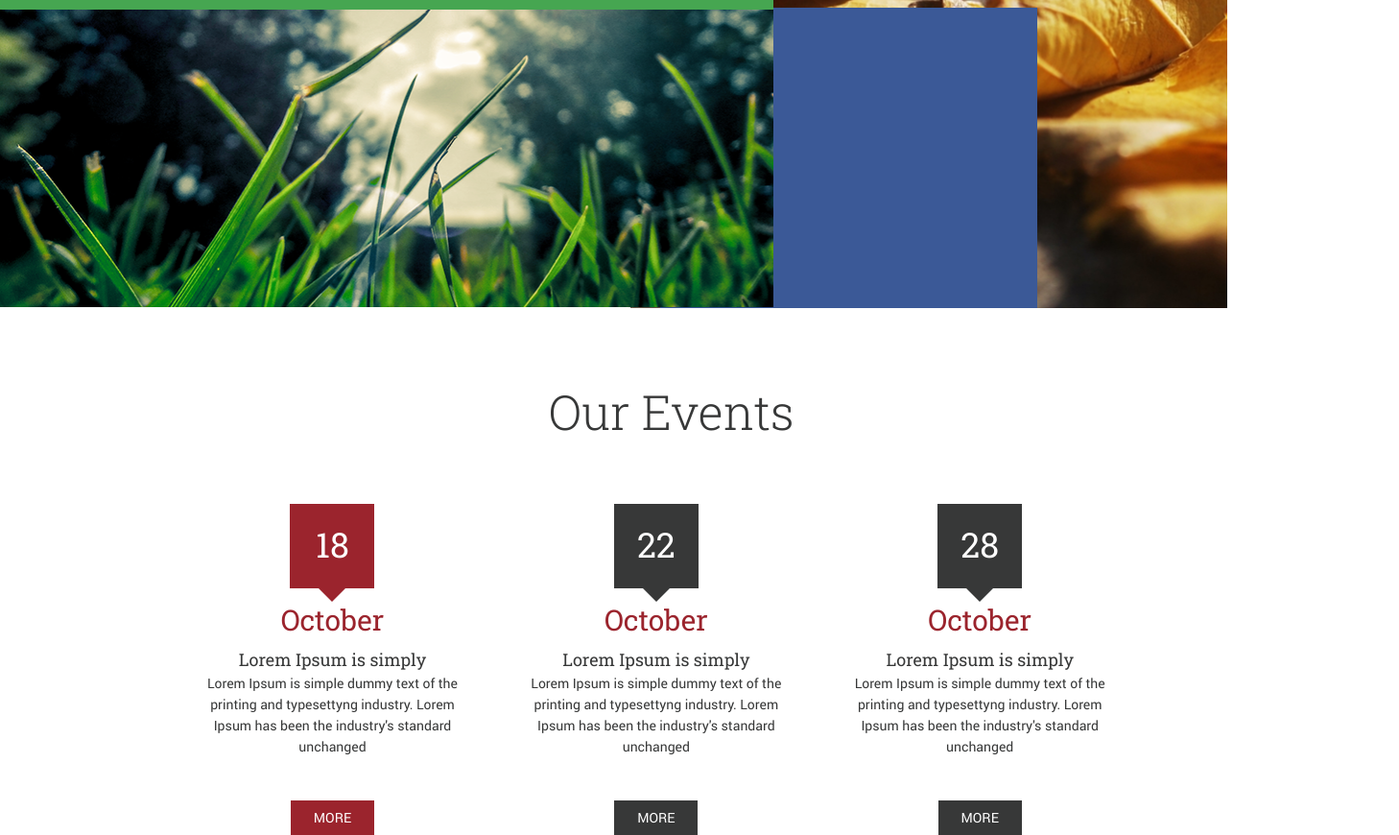
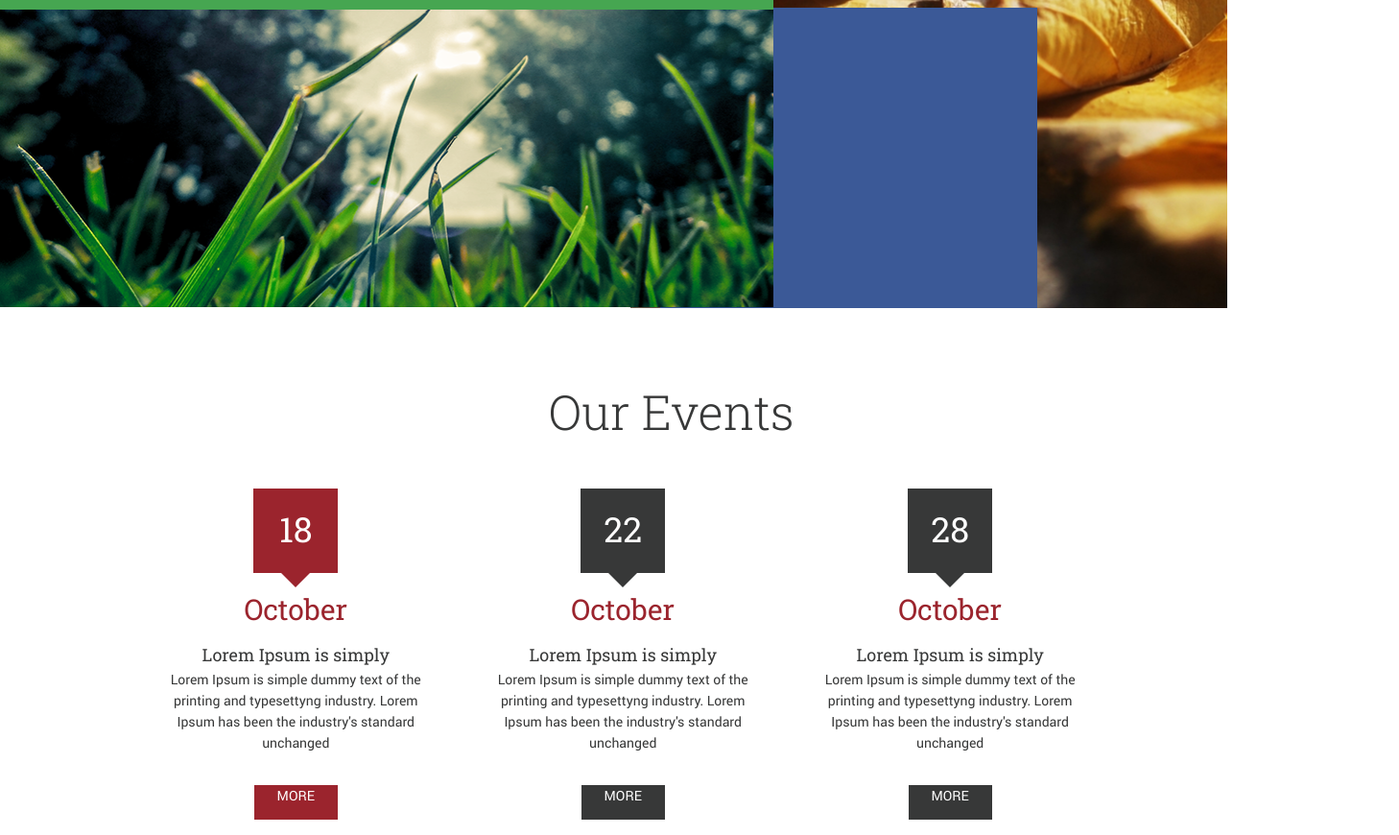
Before and after one commit to TatyanaBondareva/Task1, a plain HTML site: page index.html in a window 1280 px wide. Shown: the part 1341-2211 px from the top of the page at 96% size, 1458 px wide, since content can reach past the window. Drawn offline with nearby package versions, Linux system fonts and the light colour scheme; files whose address does not match are found by name.

Commit message:
commit_8
*

```diff
--- a/index.html
+++ b/index.html
@@ -6,9 +6,9 @@
   <link rel="stylesheet" type="text/css" href="style.css">
 </head>
 <body>
-  <header>
+  <header class="header">
     <div class="logo"></div>
-    <ul class="menu">
+     <ul class="menu">
       <li><a id="redColor" href="index.html">HOME</a></li>
       <li><a href="index.html">ABOUT US</a></li>
       <li><a href="index.html">PROJECTS</a></li>
@@ -24,7 +24,7 @@
     <h4 class="text">welcome TO MY CHARITY</h4>
     <p class="text1">Lorem Ipsum is simply dummy text of the printing and typesetting</p>
     <button class="button">Donate now</button>
- </div>
+  </div>
   <div class="ban2">
       <div class="logo2"></div>
     </div>
@@ -36,45 +36,45 @@
 
   <div class="ban4">
     <h3 class="txt2">Sign up to newsletter</h3>
-    <!-- сделать элементы с помощью flexbox-->
-    <form>
+    <!--сделать элементы с помощью flexbox-->
+  <form>
         <input class="inp" type="text" placeholder="Enter your email">
         <input class="sub" type="submit" value="Subscribe">
     </form>
     <p class="txt3">Lorem Ipsum is simple dummy text of the printing and typeself<br>ing industry. Lorem Ipsum has been the industry's standart dummy text</p></div>
-    <div class="ban5"><div class="like"></div></div><!--работа с Font Awesome-->
-    <div class="ban6 im"></div>
+    <div class="ban5"><div class="like"></div></div> <!--работа с Font Awesome-->
+      <div class="ban6 im"></div>
     <section class="events">
         <h4 class="our-events">Our Events</h4>
-        <ul class="ev-oct">
-          <li class=elem-october>
+        <div class="ev-oct">
+          <div class=elem-october>
             <div class="red-dates">
               <div class="num">18</div>
             </div>
            <div class="october">October</div>
           <div class="lorem-ipsum-is-simply">Lorem Ipsum is simply</div>
           <p class="lorem-ipsum-text">Lorem Ipsum is simple dummy text of the<br>printing and typesettyng industry. Lorem<br>Ipsum has been the industry's standard<br>unchanged</p>
-          <input class="red-more" type="submit" value="More">
-        </li>
-        <li class=elem-october>
+            <a class="red-more more-text" href="index.html">MORE</a>
+        </div>
+        <div class=elem-october>
           <div class="gray-dates">
             <div class="num">22</div>
           </div>
          <div class="october">October</div>
         <div class="lorem-ipsum-is-simply">Lorem Ipsum is simply</div>
         <p class="lorem-ipsum-text">Lorem Ipsum is simple dummy text of the<br>printing and typesettyng industry. Lorem<br>Ipsum has been the industry's standard<br>unchanged</p>
-        <input class="gray-more" type="submit" value="More">
-      </li>
-      <li class=elem-october>
+        <a class="gray-more more-text" href="index.html">MORE</a>
+      </div>
+      <div class=elem-october>
         <div class="gray-dates">
           <div class="num">28</div>
         </div>
        <div class="october">October</div>
       <div class="lorem-ipsum-is-simply">Lorem Ipsum is simply</div>
       <p class="lorem-ipsum-text">Lorem Ipsum is simple dummy text of the<br>printing and typesettyng industry. Lorem<br>Ipsum has been the industry's standard<br>unchanged</p>
-      <input class="gray-more" type="submit" value="More">
-    </li>
-      </ul>
+      <a class="gray-more more-text" href="index.html">MORE</a>
+    </div>
+  </div>
     </section>
 </body>
 </html>
--- a/style.css
+++ b/style.css
@@ -362,7 +362,7 @@ header {
   position: absolute;
   left: 137.8px;
   top: 1850px;
-  width: 1280.126px;
+  width: 91.47%;
   height: 102px;
   list-style-type: none;
   display: flex;
@@ -372,7 +372,7 @@ header {
 }
 .elem-october{
   /*background-color: yellow;*/
-  width:  337.37px;
+  width:  29.12%;
   height: 307.0px;
   display: flex;
   flex-direction: column;
@@ -380,11 +380,11 @@ header {
   align-items: center;
 }
 .red-dates {
-  background-image: url("image/redDates.png");
+  background-color: rgb(155, 36, 45);
   color: rgb(255, 255, 255);
   text-align: center;
   width: 88px;
-  height: 102px;
+  height: 88px;
   z-index: 21;
   display: flex;
   flex-direction: row;
@@ -392,18 +392,35 @@ header {
 }
 
 
+.red-dates::after {
+  content: '';
+  position: absolute;
+  top: 88px;
+  align-self: center;
+  border: 15px solid transparent;
+  border-top: 15px solid rgb(155, 36, 45);
+}
+
+
 .gray-dates{
-  background-image: url("image/grayDate.png");
+  background-color: rgb(55, 56, 56);
   color: rgb(255, 255, 255);
   text-align: center;
   width: 88px;
-  height: 102px;
+  height: 88px;
   z-index: 21;
   display: flex;
   flex-direction: row;
   justify-content: center;
 }
-
+.gray-dates::after {
+  content: '';
+  position: absolute;
+  top: 88px;
+  align-self: center;
+  border: 15px solid transparent;
+  border-top: 15px solid rgb(55, 56, 56);
+}
 .num{
   font-size: 36px;
   font-family: "Roboto Slab";
@@ -421,14 +438,14 @@ header {
   line-height: 1.2;
   text-align: center;
   position: relative;
-  /*left: 644.844px;
-  top: 1973px;*/
+  /*left: 644.844px;*/
+  top: 5%;
 
 }
 .lorem-ipsum-is-simply {
   font-size: 18px;
   font-family: "Roboto Slab";
-  top: 12px;
+  top: 10%;
   color: rgb(55, 56, 56);
   line-height: 1.2;
   align-self:  center;
@@ -442,8 +459,8 @@ header {
   line-height: 1.571;
   text-align: center;
   position: relative;
-  /*left: 208.572px;
-  top: 2081.023px;*/
+  /*left: 208.572px;*/
+  top: 5%;
   width: 265px;
   height: 80px;
   z-index: 31;
@@ -467,8 +484,15 @@ header {
 }
 .gray-more {
   background-color: rgb(55, 56, 56);
-  outline: none;
-  border: none;
+  /*left: 307px;**/
+  top: 37.7px;
+  width: 87px;
+  height: 36px;
+  z-index: 34;
+}
+
+.more-text {
+  text-decoration: none;
   position: relative;
   font-size: 14px;
   font-family: "Roboto";
@@ -476,14 +500,4 @@ header {
   color: rgb(255, 255, 255);
   line-height: 1.571;
   text-align: center;
-  /*left: 307px;**/
-  top: 37.7px;
-  width: 87px;
-  height: 36px;
-  z-index: 34;
 }
-/*   *************ПРОВЕРКА РАБОТЫ КНОПКИ****************
-.red-more:active{
-  background-color: rgb(55, 56, 56);
-}
-*/
```
